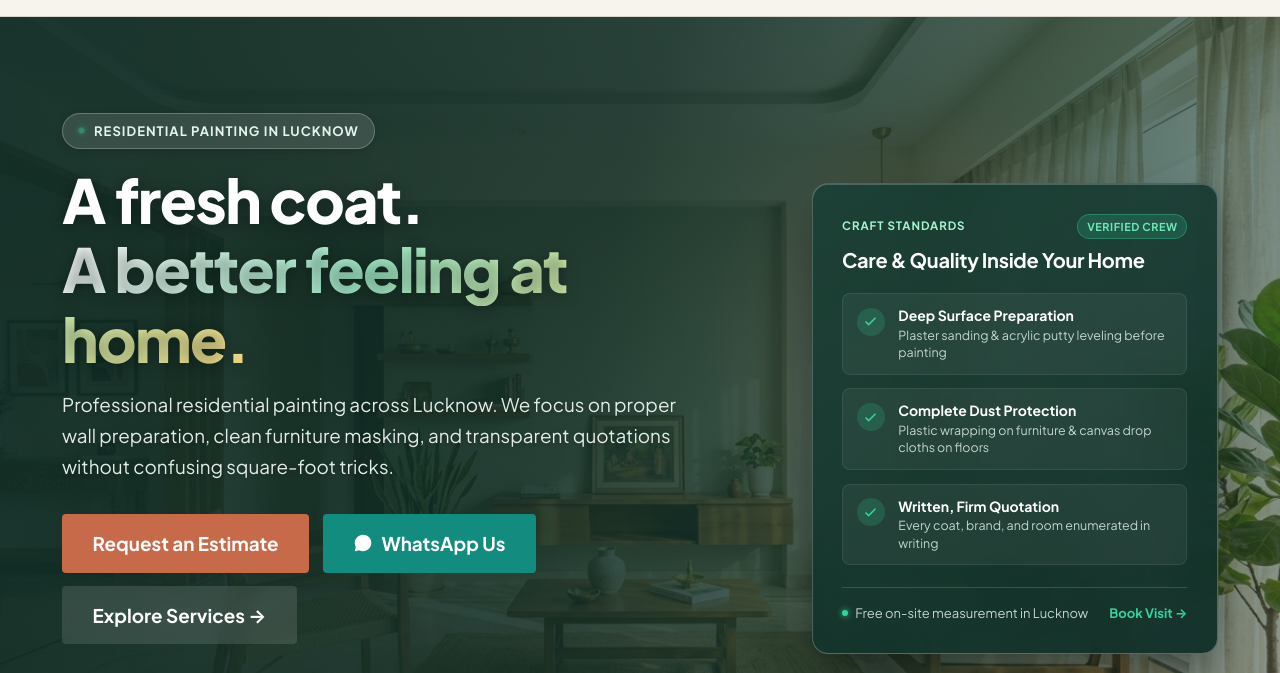
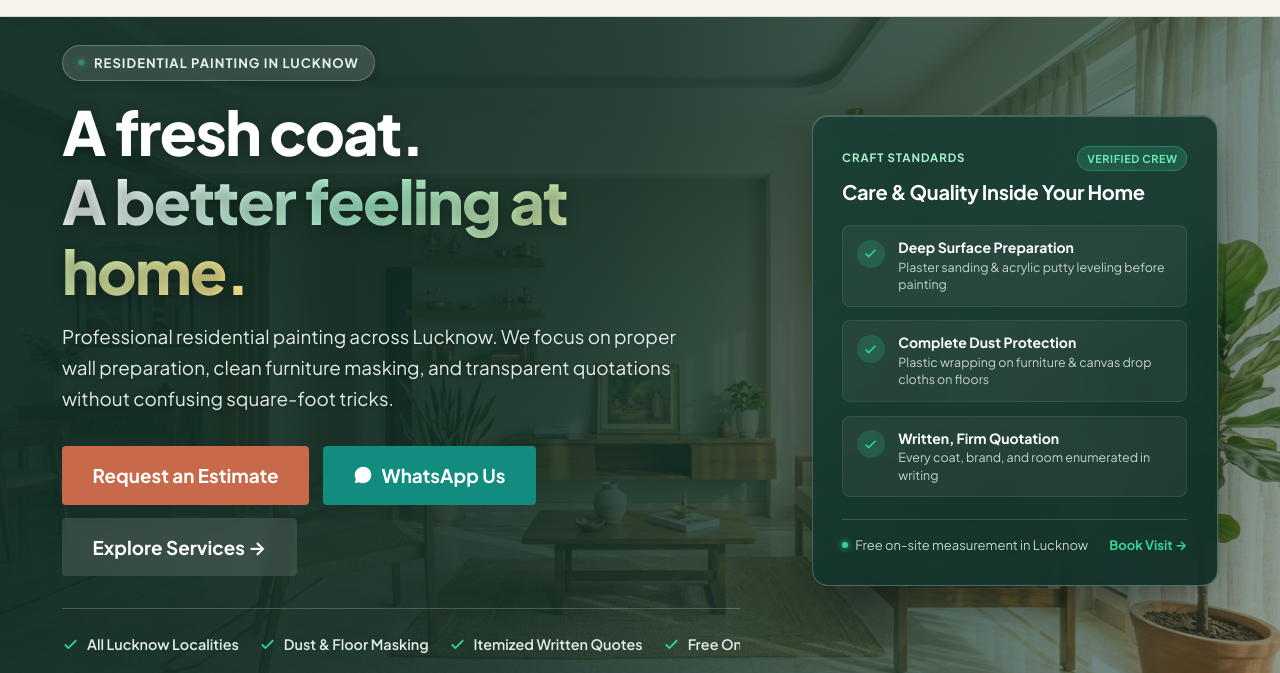
Before and after one commit to ZameerMahfoozkhan/Lucknow-PaintCare, a website with bundled scripts: page index.html in a window 1280 px wide. Shown: the part 100-773 px from the top of the page. Built offline with nearby package versions, Linux system fonts and the light colour scheme.

Commit message:
style: reduce margin and padding between header and hero section

```diff
--- a/src/css/pages.css
+++ b/src/css/pages.css
@@ -10,11 +10,10 @@
   background-size: cover;
   background-position: center 35%;
   background-repeat: no-repeat;
-  min-height: 84vh;
   display: flex;
-  align-items: center;
-  padding-top: var(--space-4xl);
-  padding-bottom: var(--space-4xl);
+  align-items: flex-start;
+  padding-top: 1.75rem;
+  padding-bottom: 3.5rem;
   color: #FFFFFF;
   overflow: hidden;
 }
```
